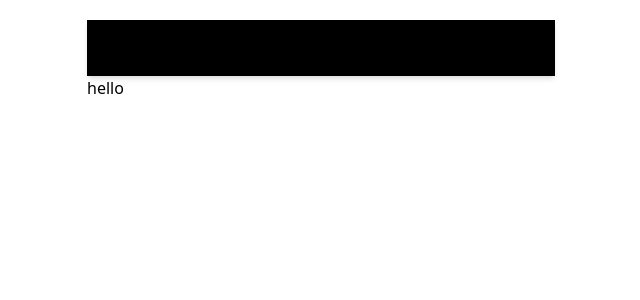
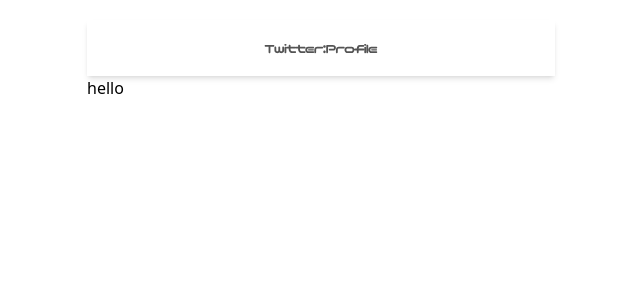
Before and after one commit to NamedMeee/named-me-fe, a Next.js app: page / in a window 1280 px wide. Shown: the top 300 px of the page, without its empty margins (319-959 px from the left). Built offline with nearby package versions, Linux system fonts and the light colour scheme.

Commit message:
feat: svg import 설정

```diff
--- a/next.config.js
+++ b/next.config.js
@@ -1,4 +1,12 @@
 /** @type {import('next').NextConfig} */
-const nextConfig = {}
+const nextConfig = {
+  webpack: (config) => {
+    config.module.rules.push({
+      test: /\.svg$/,
+      use: ['@svgr/webpack'],
+    });
+    return config;
+  },
+};
 
-module.exports = nextConfig
+module.exports = nextConfig;
--- a/package.json
+++ b/package.json
@@ -15,6 +15,7 @@
     "tailwind": "^4.0.0"
   },
   "devDependencies": {
+    "@svgr/webpack": "^8.1.0",
     "@tailwindcss/line-clamp": "^0.4.4",
     "@types/node": "^20",
     "@types/react": "^18",
--- a/src/components/common/MenuBar.tsx
+++ b/src/components/common/MenuBar.tsx
@@ -1,7 +1,9 @@
+import Logo from '@assets/svgs/Logo.svg';
+
 export default function MenuBar() {
   return (
-    <div className="flex w-full h-[56px] p-4 justify-center items-center flex-shrink-0 bg-black shadow-md">
-      상단 바
+    <div className="flex w-full h-[56px] p-4 justify-center items-center flex-shrink-0 bg-white shadow-md">
+      <Logo />
     </div>
   );
 }
--- a/tsconfig.json
+++ b/tsconfig.json
@@ -18,8 +18,10 @@
         "name": "next"
       }
     ],
+    "baseUrl": "./src",
     "paths": {
-      "@/*": ["./src/*"]
+      "@components/*": ["components/*"],
+      "@assets/*": ["assets/*"]
     }
   },
   "include": ["next-env.d.ts", "**/*.ts", "**/*.tsx", ".next/types/**/*.ts"],
```
Also changed, not shown: src/assets/svgs/Logo.svg (added), 1 other file (tests, documents, lock files or other folders).
